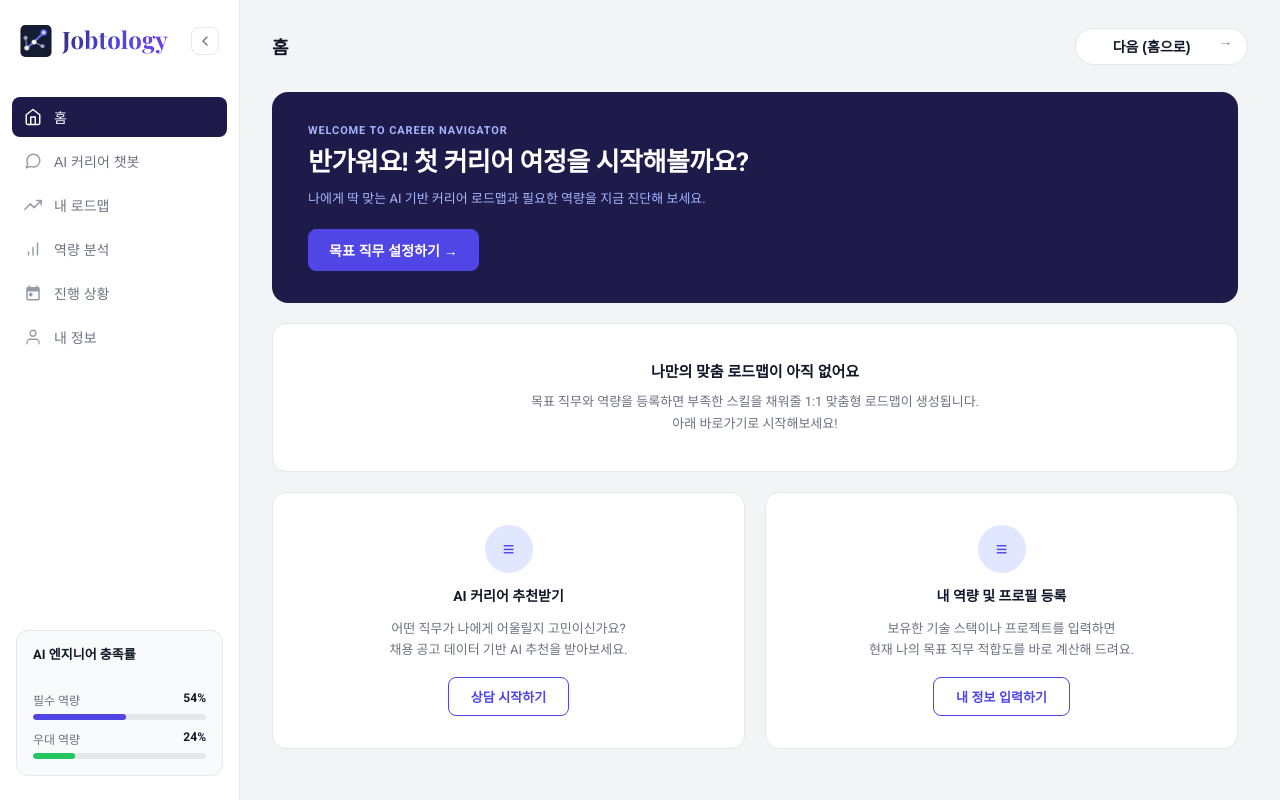
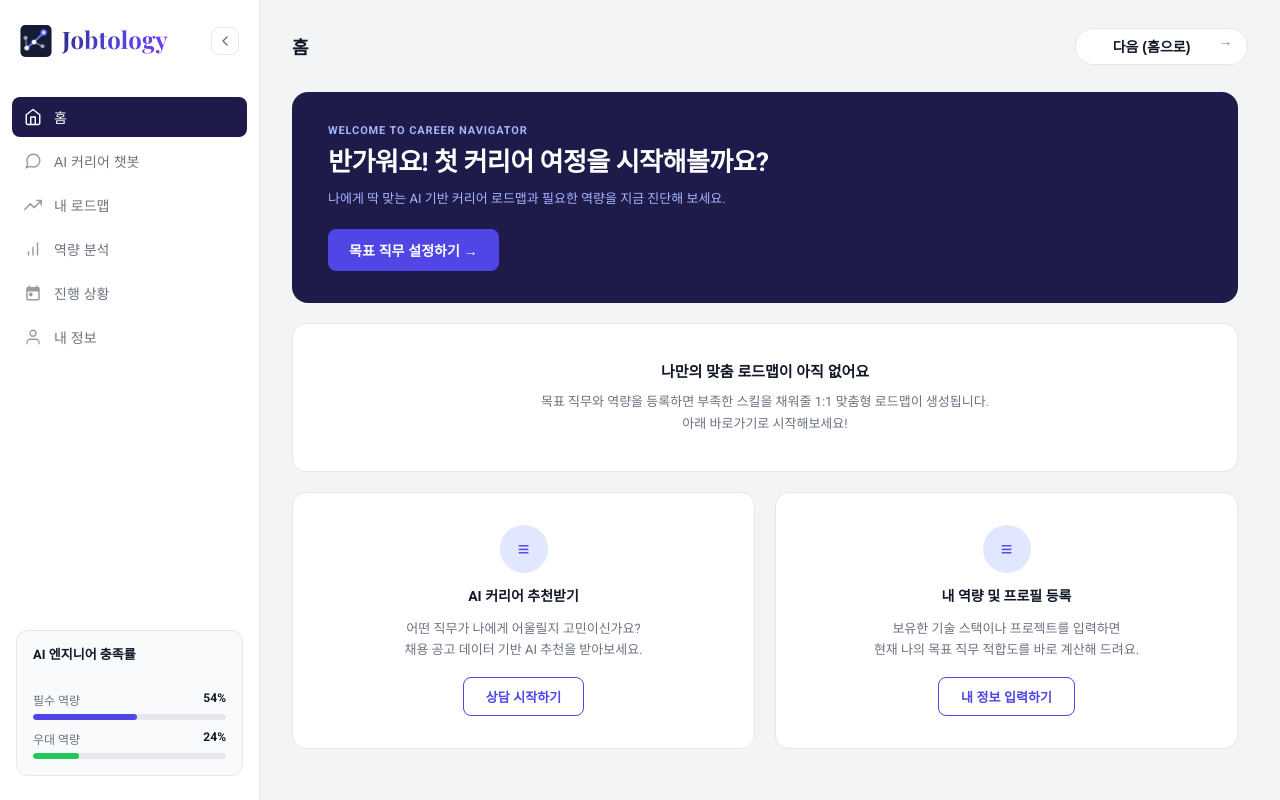
Before and after one commit to SMU-GoodEyeDeer/Jobtology-FE, a React (Vite) app: page /home/first in a window 1280 px wide. Built offline with nearby package versions, Linux system fonts and the light colour scheme; no server answers.

Commit message:
feat: add persistent sidebar resizing and keyboard controls

```diff
--- a/src/components/AppSidebar.css
+++ b/src/components/AppSidebar.css
@@ -1,7 +1,9 @@
 /* ── Sidebar ── */
 .sidebar {
-  width: 240px;
-  min-width: 240px;
+  position: relative;
+  width: var(--sidebar-width, 260px);
+  min-width: var(--sidebar-width, 260px);
+  flex-shrink: 0;
   background: #ffffff;
   display: flex;
   flex-direction: column;
@@ -127,6 +129,13 @@
   transition: width 0.2s ease, min-width 0.2s ease;
 }
 
+.sidebar--resizing { transition: none; user-select: none; }
+.sidebar-resize { position: absolute; z-index: 20; right: 0; top: 0; bottom: 0; width: 7px; cursor: col-resize; touch-action: none; }
+.sidebar-resize::after { content: ""; position: absolute; right: 0; top: 0; bottom: 0; width: 3px; background: transparent; transition: background .15s; }
+.sidebar-resize:hover::after, .sidebar-resize:focus-visible::after, .sidebar--resizing .sidebar-resize::after { background: #a5b4fc; }
+.sidebar-resize:focus-visible { outline: 2px solid #6366f1; outline-offset: -2px; }
+.sidebar-bottom { min-height: 0; overflow-y: auto; }
+
 .sidebar-toggle {
   margin-left: auto;
   width: 28px;
--- a/src/components/AppSidebar.tsx
+++ b/src/components/AppSidebar.tsx
@@ -1,5 +1,5 @@
 import { useEffect, useState } from "react";
-import type { ReactNode } from "react";
+import type { CSSProperties, ReactNode } from "react";
 import { useLocation, useNavigate } from "react-router-dom";
 import "./AppSidebar.css";
 import logoIcon from "../assets/logo1.svg";
@@ -10,6 +10,7 @@ import analysisIcon from "../assets/Bar chart.svg";
 import progressIcon from "../assets/today.svg";
 import userIcon from "../assets/User.svg";
 import { useSession } from "../context/SessionContext";
+import { usePanelResize } from "../hooks/usePanelResize";
 
 const NAV_ITEMS = [
   { icon: homeIcon, label: "홈", path: "/home" },
@@ -32,6 +33,7 @@ export function AppSidebar({ children, showLogout = true }: { children?: ReactNo
   const { pathname } = useLocation();
   const { logout } = useSession();
   const [collapsed, setCollapsed] = useState(() => preferredCollapsed(window.matchMedia(NARROW_QUERY).matches));
+  const { size, resizing, separatorProps } = usePanelResize({ storageKey: "jobtology.sidebar.width", initial: 260, min: 240, max: 360 });
 
   useEffect(() => {
     const media = window.matchMedia(NARROW_QUERY);
@@ -47,7 +49,7 @@ export function AppSidebar({ children, showLogout = true }: { children?: ReactNo
   }
 
   return (
-    <aside className={`sidebar${collapsed ? " sidebar--collapsed" : ""}`}>
+    <aside className={`sidebar${collapsed ? " sidebar--collapsed" : ""}${resizing ? " sidebar--resizing" : ""}`} style={{ "--sidebar-width": `${size}px` } as CSSProperties}>
       <div className="sidebar-logo">
         <img src={logoIcon} alt="로고" className="sidebar-logo-icon" />
         <span className="sidebar-logo-text">Jobtology</span>
@@ -94,6 +96,7 @@ export function AppSidebar({ children, showLogout = true }: { children?: ReactNo
           </button>
         )}
       </div>
+      {!collapsed && <div className="sidebar-resize" {...separatorProps} aria-label="사이드바 너비 조절" title="끌어서 너비 조절 · 두 번 클릭하여 초기화" />}
     </aside>
   );
 }
--- /dev/null
+++ b/src/hooks/usePanelResize.ts
@@ -0,0 +1,51 @@
+import { useRef, useState } from "react";
+import type { KeyboardEvent, PointerEvent } from "react";
+
+export function usePanelResize({ storageKey, initial, min, max, direction = 1 }: {
+  storageKey: string; initial: number; min: number; max: number; direction?: 1 | -1;
+}) {
+  const [size, setSize] = useState(() => {
+    const saved = Number(localStorage.getItem(storageKey));
+    return Number.isFinite(saved) && saved > 0 ? Math.min(max, Math.max(min, saved)) : initial;
+  });
+  const [resizing, setResizing] = useState(false);
+  const drag = useRef<{ x: number; size: number } | null>(null);
+  const current = useRef(size);
+
+  function update(value: number) {
+    current.current = Math.round(Math.min(max, Math.max(min, value)));
+    setSize(current.current);
+  }
+  function save() { localStorage.setItem(storageKey, String(current.current)); }
+  function finish(event: PointerEvent<HTMLElement>) {
+    if (!drag.current) return;
+    drag.current = null;
+    setResizing(false);
+    if (event.currentTarget.hasPointerCapture(event.pointerId)) event.currentTarget.releasePointerCapture(event.pointerId);
+    save();
+  }
+
+  return { size: Math.min(max, Math.max(min, size)), resizing, separatorProps: {
+    role: "separator" as const, tabIndex: 0, "aria-orientation": "vertical" as const,
+    "aria-valuemin": min, "aria-valuemax": max, "aria-valuenow": Math.min(max, Math.max(min, size)),
+    onPointerDown(event: PointerEvent<HTMLElement>) {
+      if (event.button !== 0) return;
+      event.preventDefault();
+      drag.current = { x: event.clientX, size: Math.min(max, Math.max(min, size)) };
+      event.currentTarget.setPointerCapture(event.pointerId);
+      setResizing(true);
+    },
+    onPointerMove(event: PointerEvent<HTMLElement>) {
+      if (drag.current) update(drag.current.size + (event.clientX - drag.current.x) * direction);
+    },
+    onPointerUp: finish, onPointerCancel: finish,
+    onLostPointerCapture(event: PointerEvent<HTMLElement>) { finish(event); },
+    onDoubleClick() { update(initial); save(); },
+    onKeyDown(event: KeyboardEvent<HTMLElement>) {
+      if (!["ArrowLeft", "ArrowRight", "Home", "End"].includes(event.key)) return;
+      event.preventDefault();
+      update(event.key === "Home" ? min : event.key === "End" ? max : current.current + (event.key === "ArrowRight" ? 16 : -16) * direction);
+      save();
+    },
+  } };
+}
```
